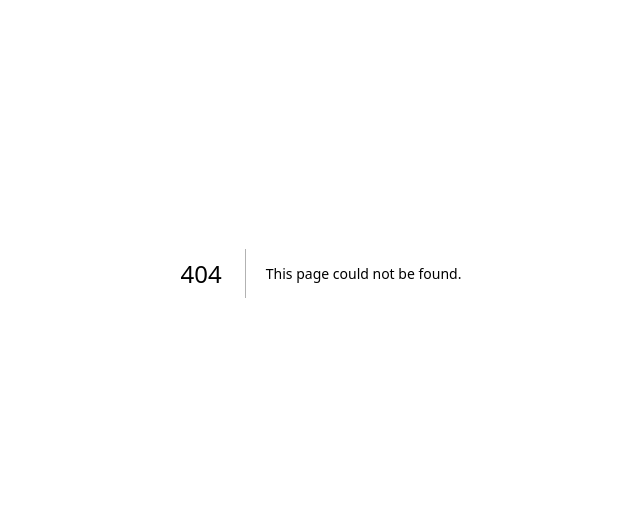
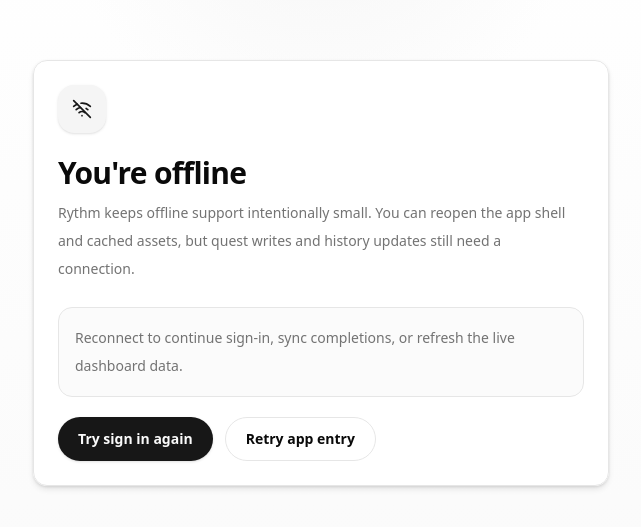
Before and after one commit to rayhanyovi/rythm-life-tracker, a Next.js app: page /offline in a window 1280 px wide. Before the commit this address had no page. Shown: the part 127-654 px from the top of the page, without its empty margins (319-960 px from the left). Built offline with nearby package versions, Linux system fonts and the light colour scheme.

Commit message:
feat: Add offline fallback for PWA

```diff
--- a/app/manifest.ts
+++ b/app/manifest.ts
@@ -2,11 +2,13 @@
 
 export default function manifest(): MetadataRoute.Manifest {
   return {
+    id: "/",
     name: "Rythm",
     short_name: "Rythm",
     description:
       "Rythm is a focused life rhythm tracker for recurring quests, streaks, and simple daily structure.",
     start_url: "/",
+    scope: "/",
     display: "standalone",
     orientation: "portrait",
     background_color: "#ffffff",
--- /dev/null
+++ b/app/offline/page.tsx
@@ -0,0 +1,53 @@
+import Link from "next/link";
+import { WifiOff } from "lucide-react";
+
+import { Button } from "@/components/ui/button";
+import {
+  Card,
+  CardContent,
+  CardDescription,
+  CardHeader,
+  CardTitle,
+} from "@/components/ui/card";
+
+export const metadata = {
+  title: "Offline",
+};
+
+export default function OfflinePage() {
+  return (
+    <main className="flex min-h-screen items-center justify-center px-5 py-10">
+      <Card className="w-full max-w-xl">
+        <CardHeader className="space-y-4">
+          <div className="flex size-12 items-center justify-center rounded-2xl bg-secondary text-secondary-foreground shadow-sm">
+            <WifiOff className="size-5" />
+          </div>
+          <div className="space-y-2">
+            <CardTitle className="text-3xl tracking-tight">
+              You&apos;re offline
+            </CardTitle>
+            <CardDescription className="max-w-lg text-sm leading-7">
+              Rythm keeps offline support intentionally small. You can reopen the
+              app shell and cached assets, but quest writes and history updates
+              still need a connection.
+            </CardDescription>
+          </div>
+        </CardHeader>
+        <CardContent className="space-y-5">
+          <div className="rounded-xl border border-border/80 bg-muted/40 p-4 text-sm leading-7 text-muted-foreground">
+            Reconnect to continue sign-in, sync completions, or refresh the live
+            dashboard data.
+          </div>
+          <div className="flex flex-wrap gap-3">
+            <Button asChild>
+              <Link href="/sign-in">Try sign in again</Link>
+            </Button>
+            <Button asChild variant="outline">
+              <Link href="/">Retry app entry</Link>
+            </Button>
+          </div>
+        </CardContent>
+      </Card>
+    </main>
+  );
+}
--- a/eslint.config.mjs
+++ b/eslint.config.mjs
@@ -12,6 +12,8 @@
     ".next-e2e/**",
     "out/**",
     "build/**",
+    "test-results/**",
+    "playwright-report/**",
     "next-env.d.ts",
     "quest-companion/**",
   ]),
--- a/public/sw.js
+++ b/public/sw.js
@@ -1,7 +1,21 @@
-const CACHE_NAME = "rythm-app-shell-v1";
+const CACHE_NAME = "rythm-app-shell-v2";
+const OFFLINE_ROUTE = "/offline";
+const STATIC_ROUTES_TO_CACHE = [
+  OFFLINE_ROUTE,
+  "/manifest.webmanifest",
+  "/apple-icon",
+  "/pwa/icon-192.png",
+  "/pwa/icon-512.png",
+];
 
 self.addEventListener("install", (event) => {
-  event.waitUntil(self.skipWaiting());
+  event.waitUntil(
+    (async () => {
+      const cache = await caches.open(CACHE_NAME);
+      await cache.addAll(STATIC_ROUTES_TO_CACHE);
+      await self.skipWaiting();
+    })(),
+  );
 });
 
 self.addEventListener("activate", (event) => {
@@ -51,8 +65,12 @@
       (async () => {
         try {
           const response = await fetch(request);
-          const cache = await caches.open(CACHE_NAME);
-          cache.put(request, response.clone());
+
+          if (new URL(request.url).pathname === OFFLINE_ROUTE && response.ok) {
+            const cache = await caches.open(CACHE_NAME);
+            cache.put(OFFLINE_ROUTE, response.clone());
+          }
+
           return response;
         } catch {
           const cached = await caches.match(request);
@@ -61,7 +79,7 @@
             return cached;
           }
 
-          return caches.match("/");
+          return caches.match(OFFLINE_ROUTE);
         }
       })(),
     );
@@ -76,7 +94,9 @@
         const cached = await cache.match(request);
         const networkFetch = fetch(request)
           .then((response) => {
-            cache.put(request, response.clone());
+            if (response.ok) {
+              cache.put(request, response.clone());
+            }
             return response;
           })
           .catch(() => cached);
```
Also changed, not shown: 4 other files (tests, documents, lock files or other folders).
